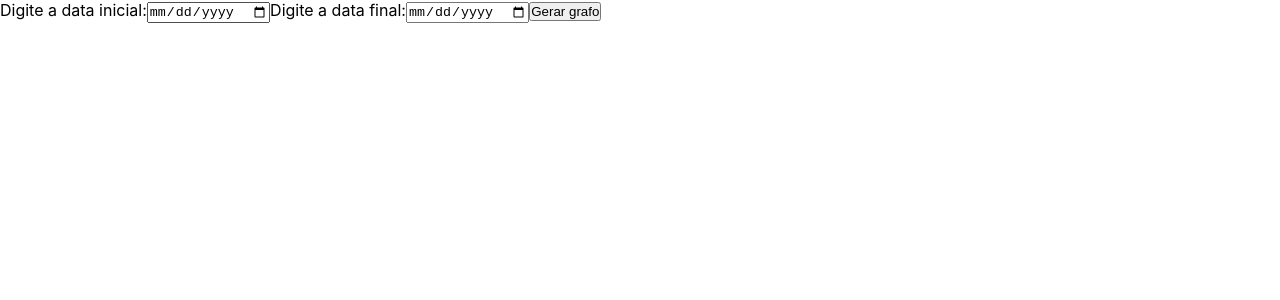
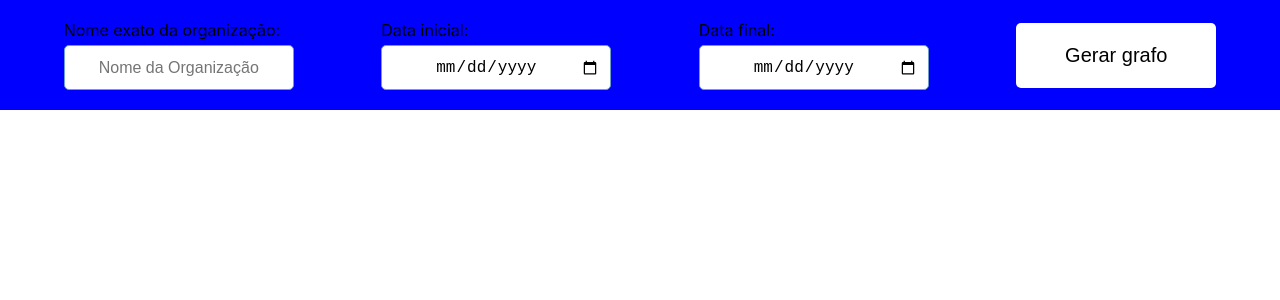
Before and after one commit to projeto-de-algoritmos/Grafos1_ProjetosSimilares, a React (Create React App) app in the folder projetossimilares/: page / in a window 1280 px wide. Shown: the top 300 px of the page. Built offline with nearby package versions, Linux system fonts and the light colour scheme; no server answers; what cytoscape-avsdf would draw is missing.

Commit message:
FEAT: Add basic style to form

```diff
--- a/projetossimilares/src/App.css
+++ b/projetossimilares/src/App.css
@@ -9,3 +9,47 @@
   height: 100vh;
   display: block;
 }
+
+form{
+  display: flex;
+  flex-direction: row;
+  justify-content: space-around;
+  align-items: center;
+  background-color: blue;
+  flex-wrap: wrap;
+  padding: 20px;
+}
+
+form .forminput {
+  display: flex;
+  flex-direction: column;
+}
+
+form .forminput input {
+  min-width: 230px;
+  height: 45px;
+  outline: none;
+  border-radius: 5px;
+  border: 1px solid #6E9DC9;
+  font-size: 16px;
+  text-align: center;
+  padding: 10px;
+  margin-top: 5px;
+  background-color: #FFF;
+}
+
+form button {
+  outline: none;
+  width: 200px;
+  height: 65px;
+  background-color: #fff;
+  color: #000;
+  font-size: 20px;
+  border-radius: 5px;
+  border: none;
+}
+
+form button:hover {
+  background-color: #000;
+  color: #fff;
+}
--- a/projetossimilares/src/App.js
+++ b/projetossimilares/src/App.js
@@ -44,12 +44,12 @@ function App() {
     return parsed_data;
   }
 
-  function renderRepos(e){
+  function renderRepos(e) {
     e.preventDefault();
 
     const filteredRepos = repos.filter(repo => {
       const createdAt = repo["created_at"].slice(0, 10);
-      if(createdAt >= inicialDate && createdAt <= finalDate){
+      if (createdAt >= inicialDate && createdAt <= finalDate) {
         return true;
       }
       return false;
@@ -61,25 +61,38 @@ function App() {
     <div className="App">
       <div className="form-container">
         <form>
-          <label htmlFor="inicialDate">Digite a data inicial:</label>
+          <div className="forminput">
+            <label htmlFor="organization">Nome exato da organização:</label>
+            <input
+              type="text"
+              name="organization"
+              id="organization"
+              placeholder="Nome da Organização"
+            />
+          </div>
+          <div className="forminput">
+            <label htmlFor="inicialDate">Data inicial:</label>
             <input
               type="date"
               name="inicialDate"
               id="inicialDate"
               placeholder="Data inicial"
               value={inicialDate}
-            onChange={(e)=>{setInicialDate(e.target.value)}}
+              onChange={(e) => { setInicialDate(e.target.value) }}
             />
+          </div>
 
-          <label htmlFor="finalDate">Digite a data final:</label>
+          <div className="forminput">
+            <label htmlFor="finalDate">Data final:</label>
             <input
               type="date"
               name="finalDate"
               id="finalDate"
               placeholder="Data final"
               value={finalDate}
-            onChange={(e)=>{setFinalDate(e.target.value)}}
+              onChange={(e) => { setFinalDate(e.target.value) }}
             />
+          </div>
 
           <button type="submit" onClick={renderRepos}>Gerar grafo</button>
         </form>
```
Lines whose indentation alone changed are shown as unchanged.
